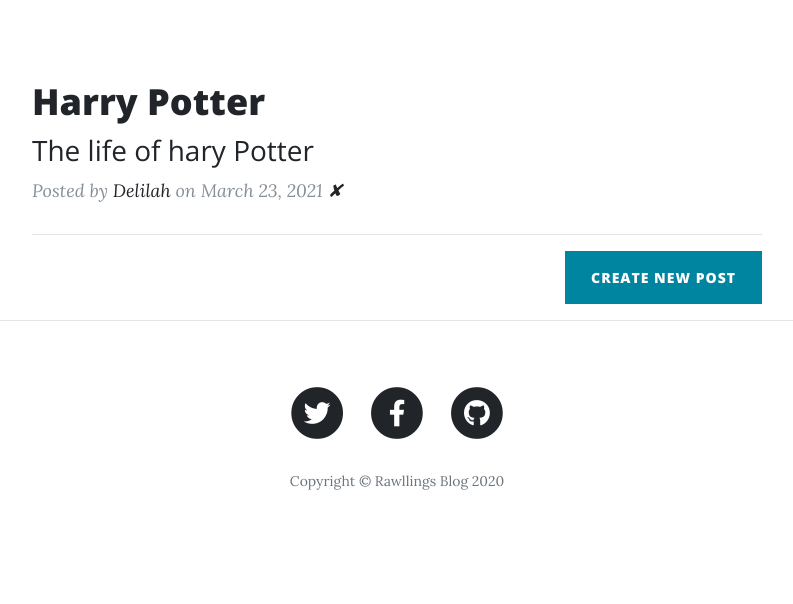
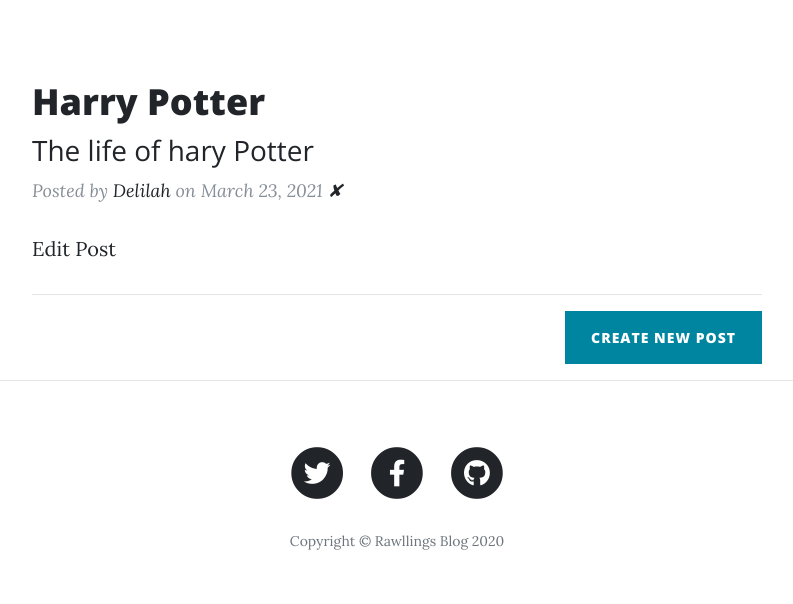
Before and after one commit to derawl/Rawllings-Blog, a Flask app: template templates/index.html in a window 1280 px wide. Shown: the part 532-1136 px from the top of the page, without its empty margins (243-1036 px from the left). Before the commit the page ends 1022 px from the top, so only its background shows below. Run offline with Flask 2, Linux system fonts and the light colour scheme; data comes from the database, SQL or seed files in the repository; the template is opened without the code that fills it: values that come from a table or form of the project are taken from there, most other values are stand-ins (such as "Sample title", 1, 10 or a date in 2020); some libraries are stand-ins or nearby versions.

Commit message:
Get all posts changed

```diff
--- a/templates/index.html
+++ b/templates/index.html
@@ -34,6 +34,9 @@
             on {{post.date}}
             {% if id == 1 %}
               <a href="{{url_for('delete_post', post_id=post.id) }}">✘</a>
+            <div class="clearfix">
+              <a href="{{url_for('edit_post', post_id=post.id) }}">Edit Post</a>
+        </div>
             {% endif %}
 
           </p>
```
